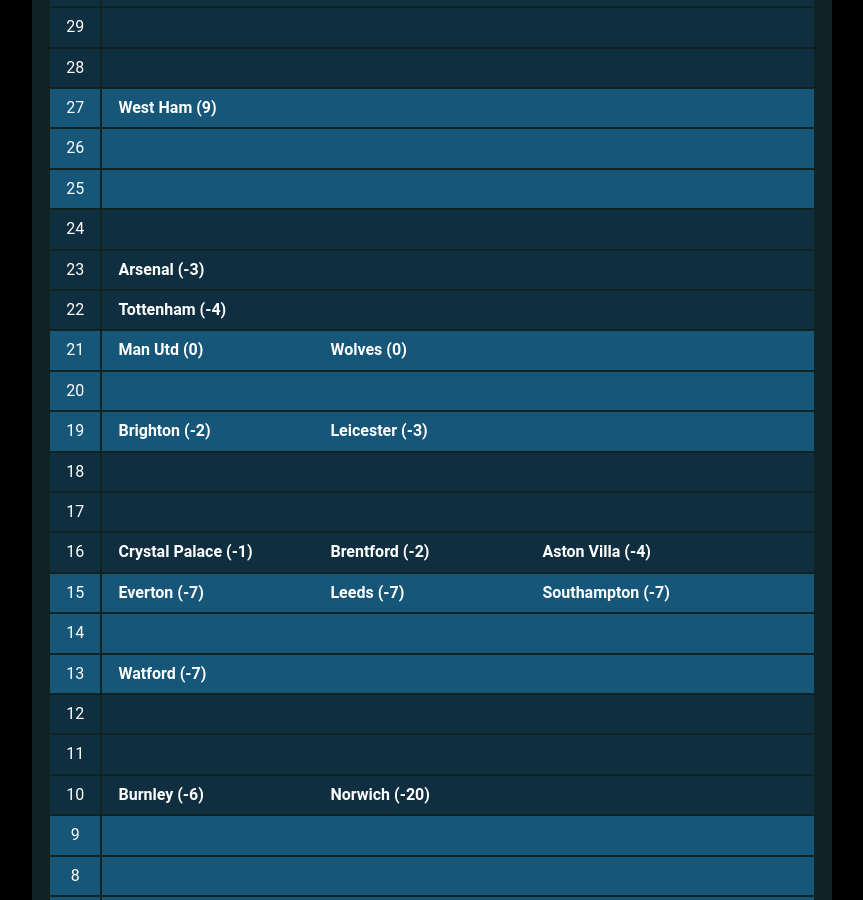
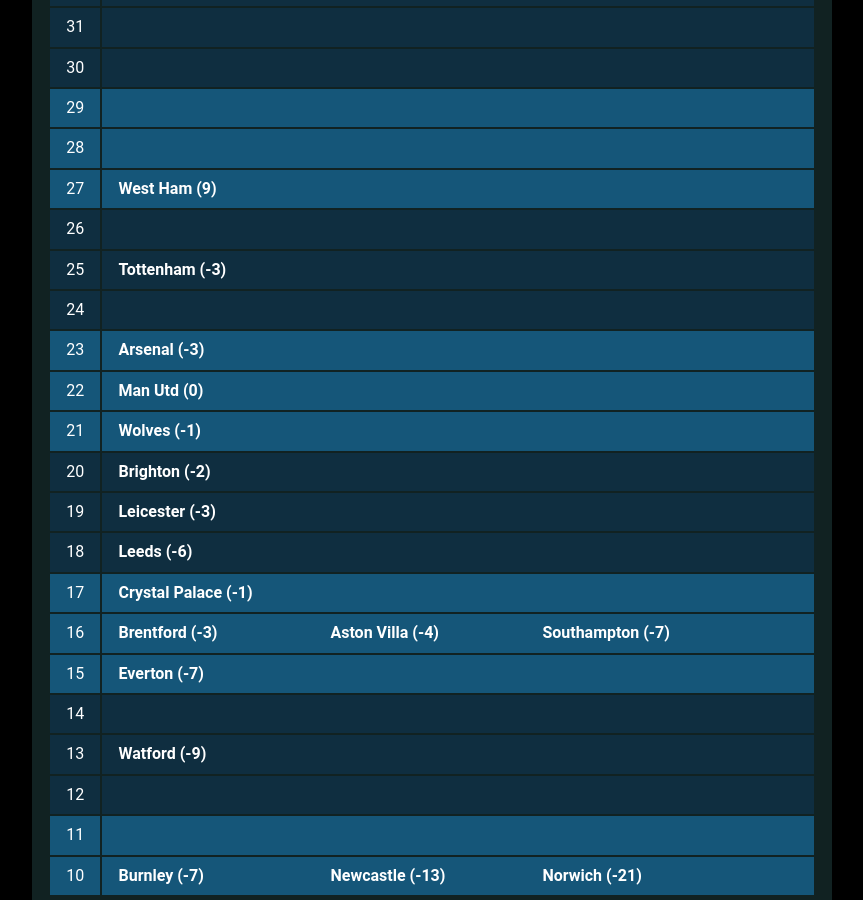
Before and after one commit to muru/muru.github.io, a Jekyll site: the page built from resources.md, in a window 1280 px wide and 900 px high, scrolled down 1639 px. Shown: the whole window, without its empty margins (208-1071 px from the left). Built offline with Jekyll 4.4.1, drawn with Linux system fonts in a browser that asks for light colours; some web fonts are replaced; some of the changed text lies outside the part shown.

Commit message:
updated cann-table: Mon  6 Dec 00:00:42 JST 2021

```diff
--- a/cann-table.html
+++ b/cann-table.html
@@ -1,21 +1,31 @@
 <table id="cann-table">
 <thead> <th> Pts </th> <th> Clubs (GD) </th> </thead>
+	<tr class="cann-row-1">
+		<td class="cann-point"> 35 </td>
+		<td class="cann-clubs">
+			<span class="club-name"> Man City (23) </span>
+		</td>
+ 	</tr>
+	<tr class="cann-row-1">
+		<td class="cann-point"> 34 </td>
+		<td class="cann-clubs">
+			<span class="club-name"> Liverpool (32) </span>
+		</td>
+ 	</tr>
 	<tr class="cann-row-1">
 		<td class="cann-point"> 33 </td>
 		<td class="cann-clubs">
 			<span class="club-name"> Chelsea (26) </span>
 		</td>
  	</tr>
-	<tr class="cann-row-1">
+	<tr class="cann-row-2">
 		<td class="cann-point"> 32 </td>
 		<td class="cann-clubs">
-			<span class="club-name"> Man City (21) </span>
 		</td>
  	</tr>
-	<tr class="cann-row-1">
+	<tr class="cann-row-2">
 		<td class="cann-point"> 31 </td>
 		<td class="cann-clubs">
-			<span class="club-name"> Liverpool (31) </span>
 		</td>
  	</tr>
 	<tr class="cann-row-2">
@@ -23,12 +33,12 @@
 		<td class="cann-clubs">
 		</td>
  	</tr>
-	<tr class="cann-row-2">
+	<tr class="cann-row-1">
 		<td class="cann-point"> 29 </td>
 		<td class="cann-clubs">
 		</td>
  	</tr>
-	<tr class="cann-row-2">
+	<tr class="cann-row-1">
 		<td class="cann-point"> 28 </td>
 		<td class="cann-clubs">
 		</td>
@@ -39,14 +49,15 @@
 			<span class="club-name"> West Ham (9) </span>
 		</td>
  	</tr>
-	<tr class="cann-row-1">
+	<tr class="cann-row-2">
 		<td class="cann-point"> 26 </td>
 		<td class="cann-clubs">
 		</td>
  	</tr>
-	<tr class="cann-row-1">
+	<tr class="cann-row-2">
 		<td class="cann-point"> 25 </td>
 		<td class="cann-clubs">
+			<span class="club-name"> Tottenham (-3) </span>
 		</td>
  	</tr>
 	<tr class="cann-row-2">
@@ -54,72 +65,71 @@
 		<td class="cann-clubs">
 		</td>
  	</tr>
-	<tr class="cann-row-2">
+	<tr class="cann-row-1">
 		<td class="cann-point"> 23 </td>
 		<td class="cann-clubs">
 			<span class="club-name"> Arsenal (-3) </span>
 		</td>
  	</tr>
-	<tr class="cann-row-2">
+	<tr class="cann-row-1">
 		<td class="cann-point"> 22 </td>
 		<td class="cann-clubs">
-			<span class="club-name"> Tottenham (-4) </span>
+			<span class="club-name"> Man Utd (0) </span>
 		</td>
  	</tr>
 	<tr class="cann-row-1">
 		<td class="cann-point"> 21 </td>
 		<td class="cann-clubs">
-			<span class="club-name"> Man Utd (0) </span>
-			<span class="club-name"> Wolves (0) </span>
+			<span class="club-name"> Wolves (-1) </span>
 		</td>
  	</tr>
-	<tr class="cann-row-1">
+	<tr class="cann-row-2">
 		<td class="cann-point"> 20 </td>
 		<td class="cann-clubs">
+			<span class="club-name"> Brighton (-2) </span>
 		</td>
  	</tr>
-	<tr class="cann-row-1">
+	<tr class="cann-row-2">
 		<td class="cann-point"> 19 </td>
 		<td class="cann-clubs">
-			<span class="club-name"> Brighton (-2) </span>
 			<span class="club-name"> Leicester (-3) </span>
 		</td>
  	</tr>
 	<tr class="cann-row-2">
 		<td class="cann-point"> 18 </td>
 		<td class="cann-clubs">
+			<span class="club-name"> Leeds (-6) </span>
 		</td>
  	</tr>
-	<tr class="cann-row-2">
+	<tr class="cann-row-1">
 		<td class="cann-point"> 17 </td>
 		<td class="cann-clubs">
+			<span class="club-name"> Crystal Palace (-1) </span>
 		</td>
  	</tr>
-	<tr class="cann-row-2">
+	<tr class="cann-row-1">
 		<td class="cann-point"> 16 </td>
 		<td class="cann-clubs">
-			<span class="club-name"> Crystal Palace (-1) </span>
-			<span class="club-name"> Brentford (-2) </span>
+			<span class="club-name"> Brentford (-3) </span>
 			<span class="club-name"> Aston Villa (-4) </span>
+			<span class="club-name"> Southampton (-7) </span>
 		</td>
  	</tr>
 	<tr class="cann-row-1">
 		<td class="cann-point"> 15 </td>
 		<td class="cann-clubs">
 			<span class="club-name"> Everton (-7) </span>
-			<span class="club-name"> Leeds (-7) </span>
-			<span class="club-name"> Southampton (-7) </span>
 		</td>
  	</tr>
-	<tr class="cann-row-1">
+	<tr class="cann-row-2">
 		<td class="cann-point"> 14 </td>
 		<td class="cann-clubs">
 		</td>
  	</tr>
-	<tr class="cann-row-1">
+	<tr class="cann-row-2">
 		<td class="cann-point"> 13 </td>
 		<td class="cann-clubs">
-			<span class="club-name"> Watford (-7) </span>
+			<span class="club-name"> Watford (-9) </span>
 		</td>
  	</tr>
 	<tr class="cann-row-2">
@@ -127,33 +137,18 @@
 		<td class="cann-clubs">
 		</td>
  	</tr>
-	<tr class="cann-row-2">
+	<tr class="cann-row-1">
 		<td class="cann-point"> 11 </td>
 		<td class="cann-clubs">
 		</td>
  	</tr>
-	<tr class="cann-row-2">
+	<tr class="cann-row-1">
 		<td class="cann-point"> 10 </td>
 		<td class="cann-clubs">
-			<span class="club-name"> Burnley (-6) </span>
-			<span class="club-name"> Norwich (-20) </span>
-		</td>
- 	</tr>
-	<tr class="cann-row-1">
-		<td class="cann-point"> 9 </td>
-		<td class="cann-clubs">
-		</td>
- 	</tr>
-	<tr class="cann-row-1">
-		<td class="cann-point"> 8 </td>
-		<td class="cann-clubs">
-		</td>
- 	</tr>
-	<tr class="cann-row-1">
-		<td class="cann-point"> 7 </td>
-		<td class="cann-clubs">
-			<span class="club-name"> Newcastle (-14) </span>
+			<span class="club-name"> Burnley (-7) </span>
+			<span class="club-name"> Newcastle (-13) </span>
+			<span class="club-name"> Norwich (-21) </span>
 		</td>
  	</tr>
 </table>
-<span id="cann-gen-note"> Generated on  Sunday, 05 December 2021 at 00:02 JST. </span>
+<span id="cann-gen-note"> Generated on  Monday, 06 December 2021 at 00:00 JST. </span>
```
